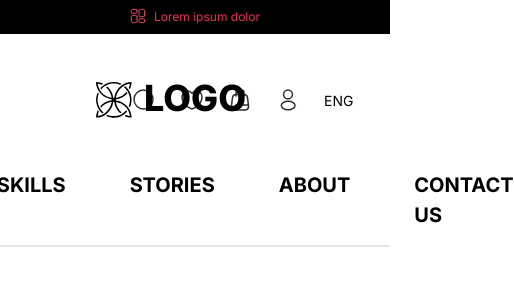
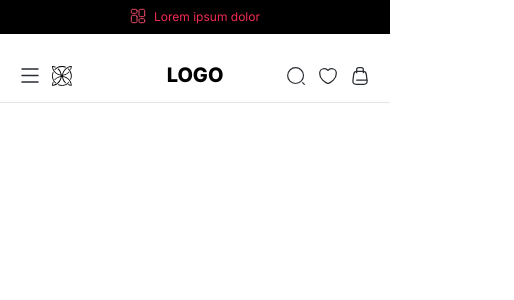
Before and after one commit to ankitbareth-dev/Appscrip-task-ankit-bareth, a Next.js app: page / in a window 390 px wide. Shown: the top 300 px of the page, 514 px wide, since content can reach past the window. Built offline with nearby package versions, Linux system fonts and the light colour scheme.

Commit message:
refactor(header) make the header responsive including logo section and nav-links section

```diff
--- a/components/header/LogoSection.module.css
+++ b/components/header/LogoSection.module.css
@@ -1,37 +1,109 @@
 .wrapper {
-  margin-top: 36px;
+  position: relative;
   display: flex;
   align-items: center;
   justify-content: space-between;
-  padding: 12px 96px;
+  padding: 1rem 1.25rem;
+  margin-top: 1rem;
   background: var(--color-background);
 }
 
 .left {
   display: flex;
   align-items: center;
+  gap: 0.75rem;
+  z-index: 2;
 }
 
 .center {
   position: absolute;
   left: 50%;
-  transform: translateX(-50%) translateY(-2px);
-}
-
-.logoText {
-  font-size: 36px;
-  font-weight: 800;
-  color: var(--color-text-primary);
+  transform: translateX(-50%);
+  z-index: 1;
 }
 
 .right {
   display: flex;
   align-items: center;
-  gap: 24px;
+  gap: 0.75rem;
+  z-index: 2;
+}
+
+.logoText {
+  font-size: 1.25rem;
+  font-weight: 800;
+  color: var(--color-text-primary);
+  line-height: 1;
+  white-space: nowrap;
+}
+
+.icon {
+  width: 1.25rem;
+  height: 1.25rem;
+  display: block;
+  cursor: pointer;
 }
 
 .lang {
-  font-size: 14px;
+  font-size: 0.875rem;
   color: var(--color-text-primary);
   cursor: pointer;
 }
+
+.hideMobile {
+  display: none;
+}
+.hideMobileBlock {
+  display: none;
+}
+.hideTablet {
+  display: flex;
+}
+
+@media (min-width: 768px) {
+  .hideTablet {
+    display: none;
+  }
+
+  .hideMobile {
+    display: flex;
+  }
+
+  .wrapper {
+    padding: 0.75rem 2rem;
+    margin-top: 1.5rem;
+  }
+
+  .right {
+    gap: 1rem;
+  }
+}
+
+@media (min-width: 1024px) {
+  .hideMobileBlock {
+    display: block;
+  }
+
+  .wrapper {
+    padding: 0.75rem 6rem;
+    margin-top: 2.25rem;
+  }
+
+  .logoText {
+    font-size: 2.25rem;
+  }
+
+  .right {
+    gap: 1.5rem;
+  }
+
+  .icon {
+    width: 1.5rem;
+    height: 1.5rem;
+  }
+
+  .left .icon {
+    width: 2.25rem;
+    height: 2.25rem;
+  }
+}
--- a/components/header/LogoSection.tsx
+++ b/components/header/LogoSection.tsx
@@ -5,7 +5,20 @@ export default function LogoSection() {
   return (
     <div className={styles.wrapper}>
       <div className={styles.left}>
-        <Image src="/Logo.svg" alt="logo" width={36} height={36} />
+        <Image
+          className={`${styles.icon} ${styles.hideTablet}`}
+          src="/menu-icon.svg"
+          alt="Open menu"
+          width={20}
+          height={20}
+        />
+        <Image
+          className={styles.icon}
+          src="/Logo.svg"
+          alt="Logo"
+          width={36}
+          height={36}
+        />
       </div>
 
       <div className={styles.center}>
@@ -13,12 +26,36 @@ export default function LogoSection() {
       </div>
 
       <div className={styles.right}>
-        <Image src="/search-normal.svg" alt="" width={24} height={24} />
-        <Image src="/heart.svg" alt="" width={24} height={24} />
-        <Image src="/shopping-bag.svg" alt="" width={24} height={24} />
-        <Image src="/profile.svg" alt="" width={24} height={24} />
+        <Image
+          className={styles.icon}
+          src="/search-normal.svg"
+          alt="Search"
+          width={24}
+          height={24}
+        />
+        <Image
+          className={styles.icon}
+          src="/heart.svg"
+          alt="Favorites"
+          width={24}
+          height={24}
+        />
+        <Image
+          className={styles.icon}
+          src="/shopping-bag.svg"
+          alt="Cart"
+          width={24}
+          height={24}
+        />
 
-        <div className={styles.lang}>ENG</div>
+        <Image
+          className={`${styles.icon} ${styles.hideMobile}`}
+          src="/profile.svg"
+          alt="Account"
+          width={24}
+          height={24}
+        />
+        <div className={`${styles.lang} ${styles.hideMobileBlock}`}>ENG</div>
       </div>
     </div>
   );
--- a/components/header/NavLinkSection.module.css
+++ b/components/header/NavLinkSection.module.css
@@ -1,20 +1,40 @@
 .nav {
-  display: flex;
+  display: none;
   justify-content: center;
   border-bottom: 1px solid var(--color-border);
-  padding-top: 40px;
-  padding-bottom: 15px;
+  padding: 1.5rem 0 0.9375rem;
 }
 
 .list {
   display: flex;
-  gap: 64px;
+  gap: 2rem;
   list-style: none;
 }
 
 .list a {
-  font-size: 20px;
+  font-size: 1rem;
   font-weight: 700;
   color: var(--color-text-primary);
   text-decoration: none;
+  white-space: nowrap;
 }
+
+@media (min-width: 768px) {
+  .nav {
+    display: flex;
+  }
+}
+
+@media (min-width: 1024px) {
+  .nav {
+    padding: 2.5rem 0 0.9375rem;
+  }
+
+  .list {
+    gap: 4rem;
+  }
+
+  .list a {
+    font-size: 1.25rem;
+  }
+}
```
Also changed, not shown: public/menu-icon.svg (added).
